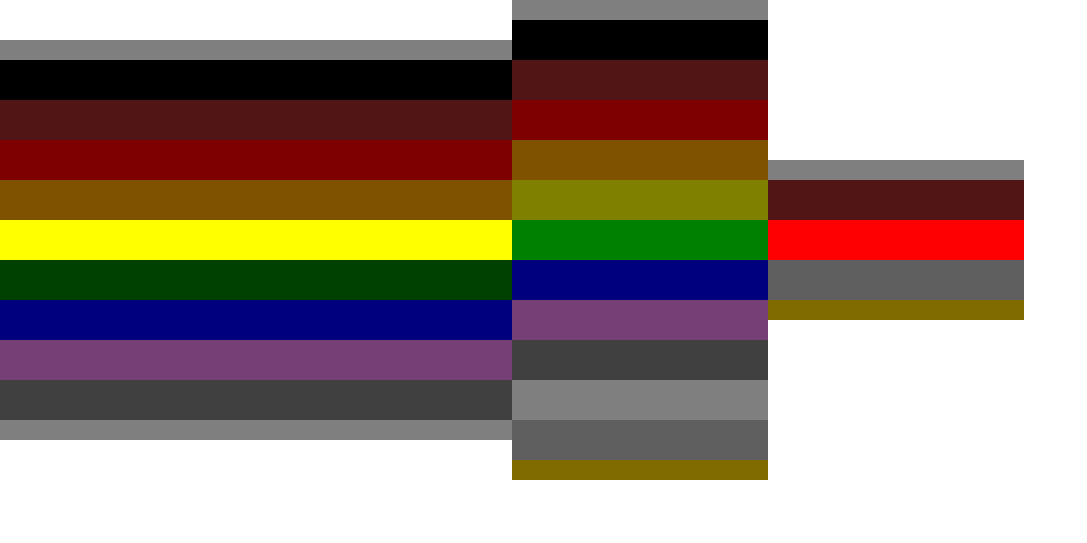
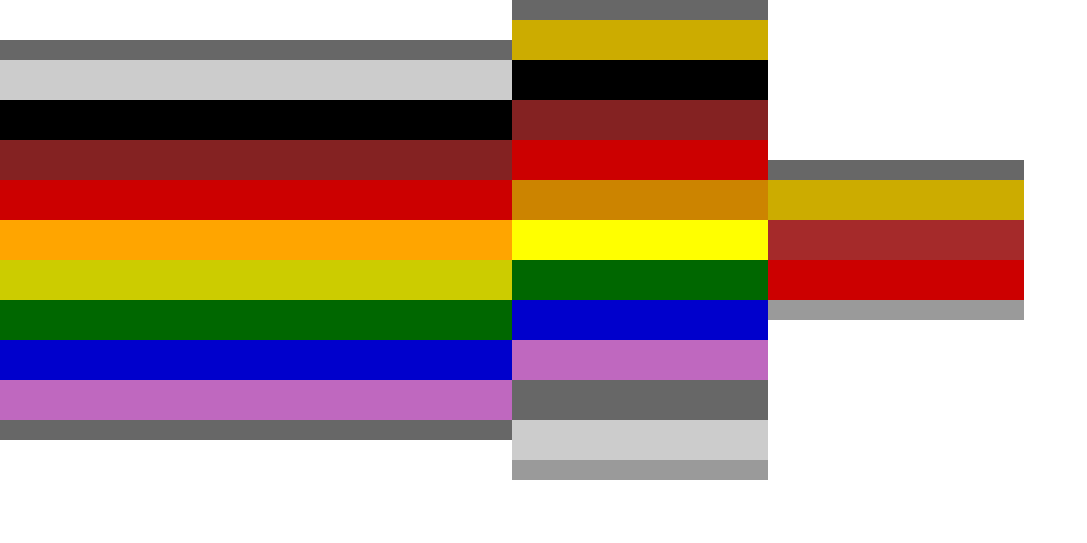
Before and after one commit to EnigMoiD/rcodes, a website: page index.html in a window 1280 px wide. Shown: the whole page, without its empty margins (0-1087 px from the left). Drawn offline with nearby package versions, Linux system fonts and the light colour scheme.

Commit message:
Start with one more band, renumber bands

```diff
--- a/public/js/carousel.js
+++ b/public/js/carousel.js
@@ -18,7 +18,7 @@ function Carousel(cells, selector, options) {
 	this.cellHeight = options.cellHeight
 
 	this.addCell = function(cell, index, prepend) {
-		cell = "<div class='carousel-cell' cellno='" + index + "' style='background-color: " + cell.color + "'>" + cell.content + "</div>"
+		cell = "<div class='carousel-cell' cellpos='" + index + "' style='background-color: " + cell.color + "'>" + cell.content + "</div>"
 
 		if (prepend)
 			car.bandContainer.prepend(cell)
@@ -36,13 +36,13 @@ function Carousel(cells, selector, options) {
 		else
 			car.bandContainer.append(cell)
 
-		car.getCell($(cell).attr('cellno')).mouseup(function() {
+		car.getCell($(cell).attr('cellpos')).mouseup(function() {
 			car.centerTo(index)
 		})
 	}
 
 	this.getCell = function(index) {
-		return $(car.bandContainer).find('[cellno=' + index + ']')
+		return $(car.bandContainer).find('[cellpos=' + index + ']')
 	}
 
 	this.getCells = function() {
@@ -56,6 +56,8 @@ function Carousel(cells, selector, options) {
 
 		car.removeCells(delta)
 		car.addCells(delta)
+
+		car.numberCells()
 
 		var target = car.getCell(index)
 		var offset = options.height/2 - $(target).position().top - car.cellHeight/2
@@ -90,9 +92,18 @@ function Carousel(cells, selector, options) {
 		$(car.cellQueue).remove()
 	}
 
-	for (var i in cells) {
+	this.numberCells = function() {
+		var cells = car.getCells()
+		for (var i = cells.length - 1; i >= 0; i--) {
+			var cell = cells[i]
+			$(cell).attr('cellpos', i)
+		};
+	}
+
+	car.addCell(cells[cells.length-1], 0, false)
+	for (var i = 0; i < cells.length; i++) {
 		cell = cells[i]
-		car.addCell(cell, i, false)
+		car.addCell(cell, i+1, false)
 	}
 
 	this.selection = cells.length/2-1
--- a/public/stylesheets/style.css
+++ b/public/stylesheets/style.css
@@ -1 +1 @@
-*{padding:0;margin:0}a{text-decoration:none;color:inherit;}a:visited{color:inherit}a:hover{color:inherit}a:active{color:inherit}body{position:relative}.carousel{position:relative;}.carousel .mask{pointer-events:none;z-index:2;position:absolute;width:100%;background-color:rgba(0,0,0,0.5)}.carousel .mask.top{top:0}.carousel .mask.bottom{bottom:0}.carousel .band-container{position:relative}.carousel-cell{min-height:40px}
+*{padding:0;margin:0}a{text-decoration:none;color:inherit;}a:visited{color:inherit}a:hover{color:inherit}a:active{color:inherit}body{position:relative}.carousel{position:relative;background-color:#808080;}.carousel .mask{pointer-events:none;z-index:2;position:absolute;width:100%;background-color:rgba(0,0,0,0.2)}.carousel .mask.top{top:0}.carousel .mask.bottom{bottom:0}.carousel .band-container{position:relative}.carousel-cell{min-height:40px}
```
